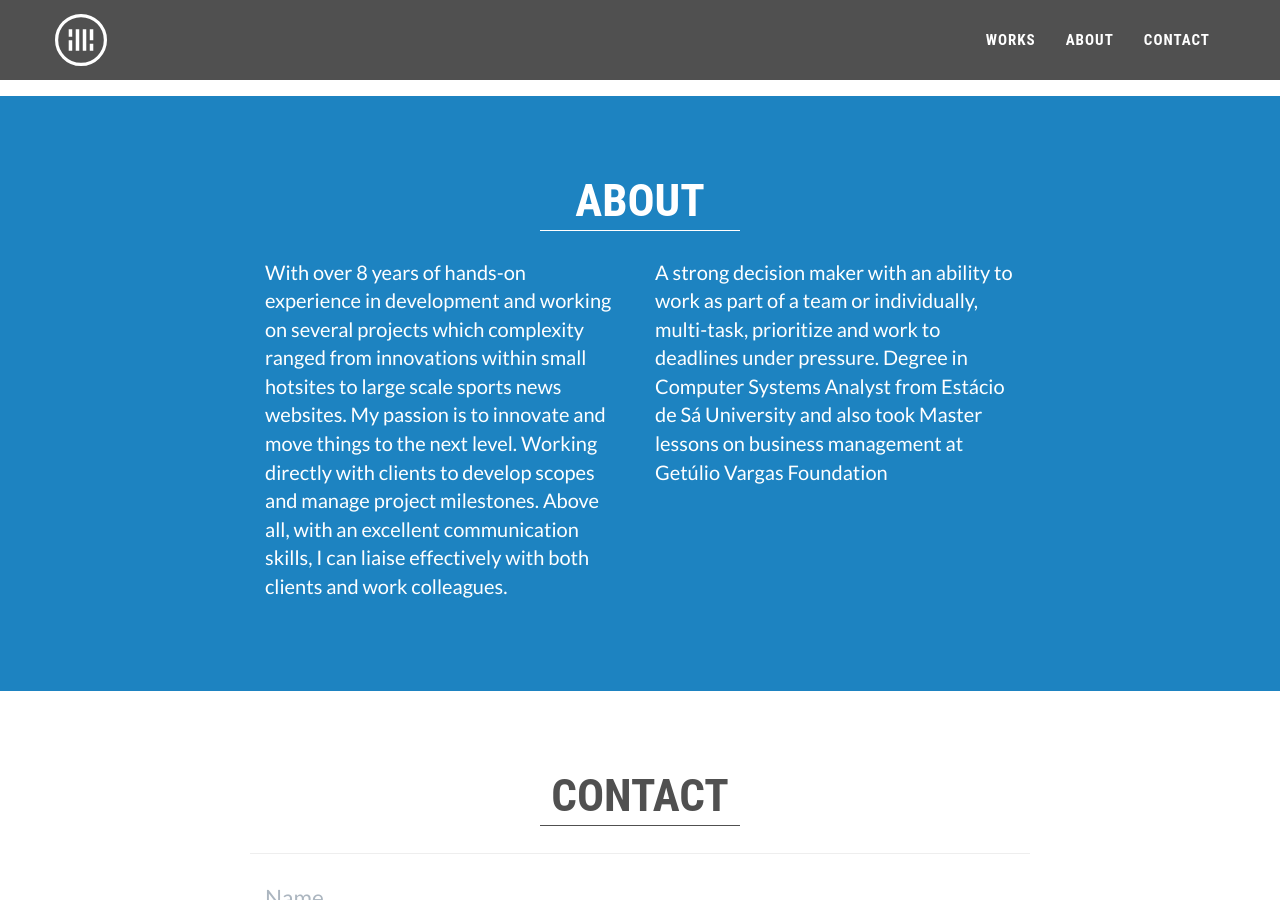
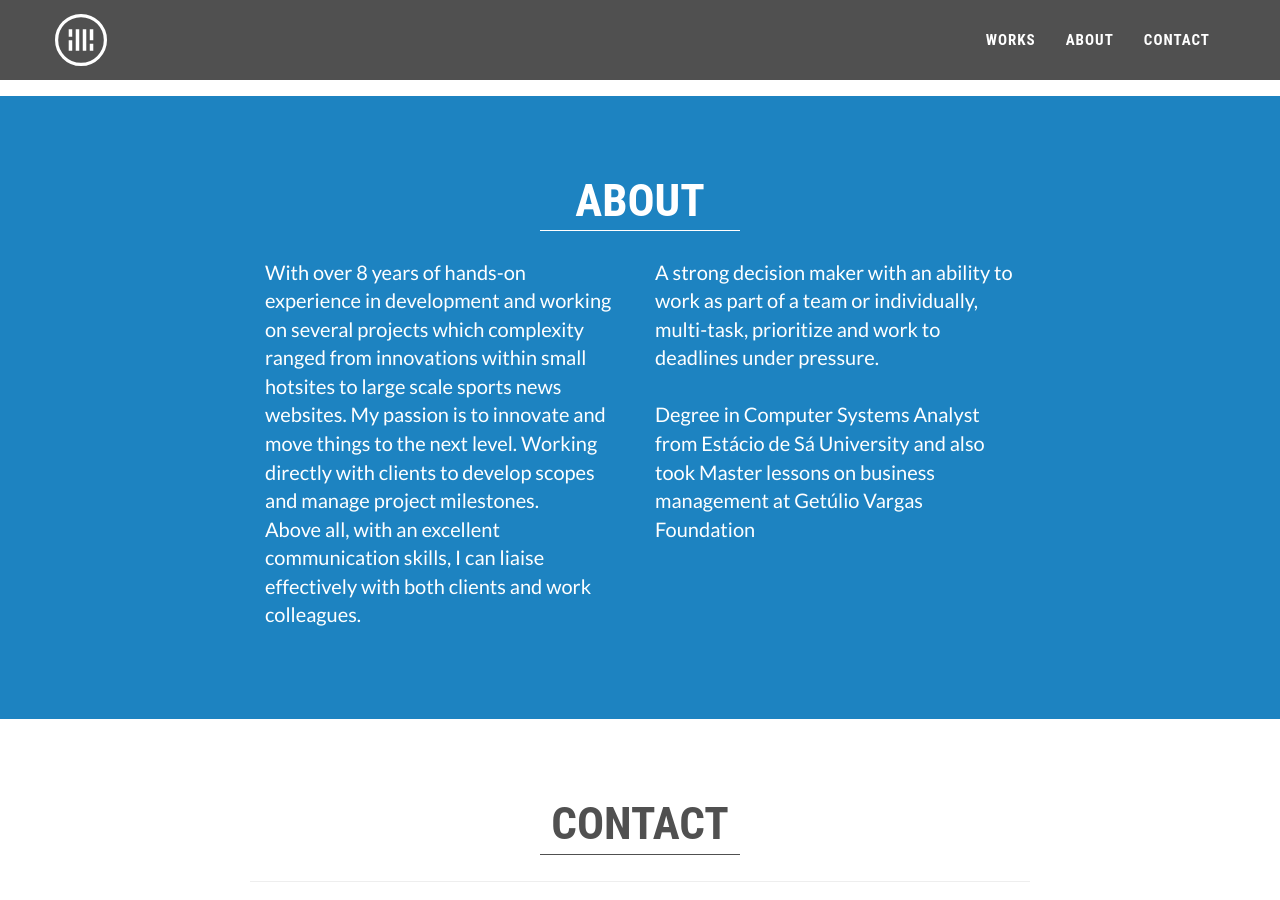
Before and after one commit to bilate/portfolio, a Jekyll site: the page built from index.html, in a window 1280 px wide and 900 px high, scrolled down 732 px. Built offline with Jekyll 4.4.1, drawn with Linux system fonts in a browser that asks for light colours.

Commit message:
added linebreakers

```diff
--- a/_includes/about.html
+++ b/_includes/about.html
@@ -10,10 +10,10 @@
             <div class="row">
                 <div class="col-lg-4 col-lg-offset-2">
                     <p>With over 8 years of hands-on experience in development and working on several projects which complexity ranged from innovations within small hotsites to large scale sports news websites. My passion is to innovate and move things to the next level. Working directly with clients to
-develop scopes and manage project milestones. Above all, with an excellent communication skills, I can liaise effectively with both clients and work colleagues.</p>
+develop scopes and manage project milestones.<br/>Above all, with an excellent communication skills, I can liaise effectively with both clients and work colleagues.</p>
                 </div>
                 <div class="col-lg-4">
-                    <p>A strong decision maker with an ability to work as part of a team or individually, multi-task, prioritize and work to deadlines under pressure.
+                    <p>A strong decision maker with an ability to work as part of a team or individually, multi-task, prioritize and work to deadlines under pressure.<br/><br/>
                     Degree in Computer Systems Analyst from Estácio de Sá University and also took Master lessons on business management at Getúlio Vargas Foundation</p>
                 </div>
             </div>
```
